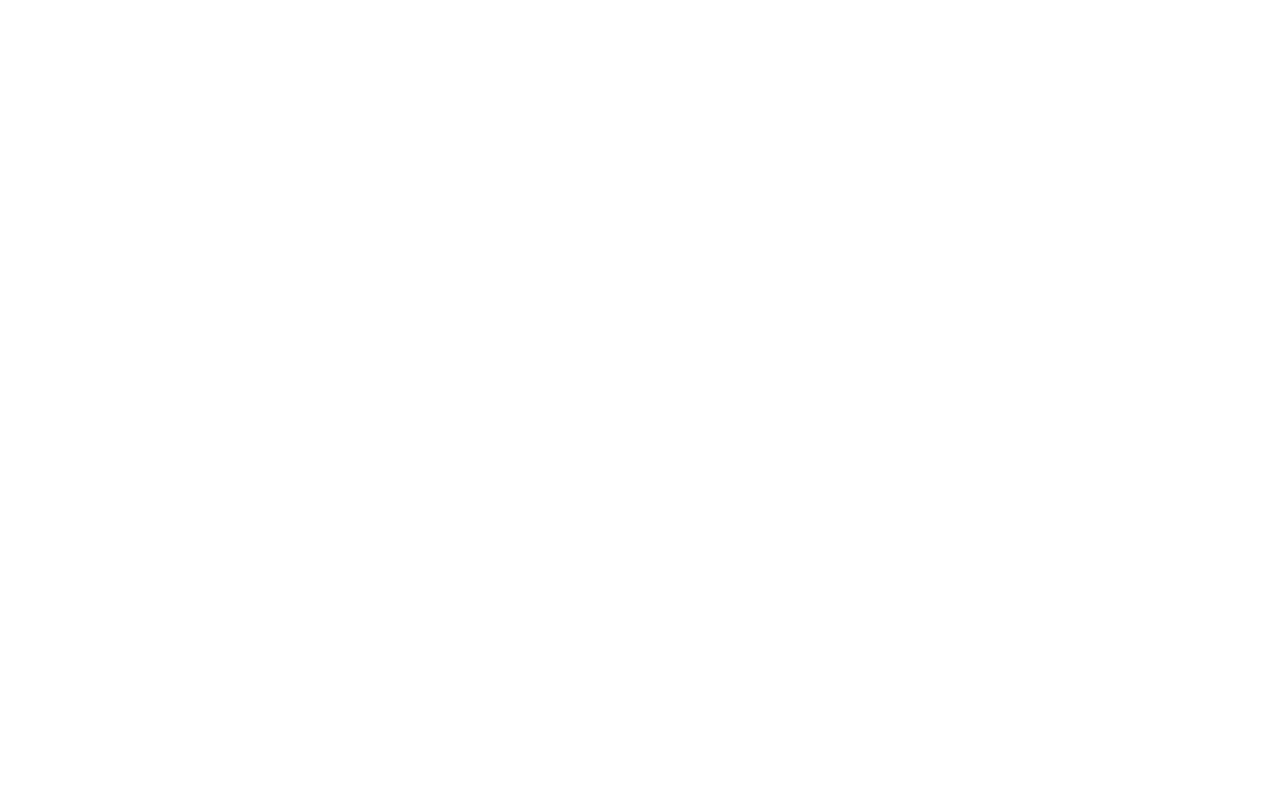
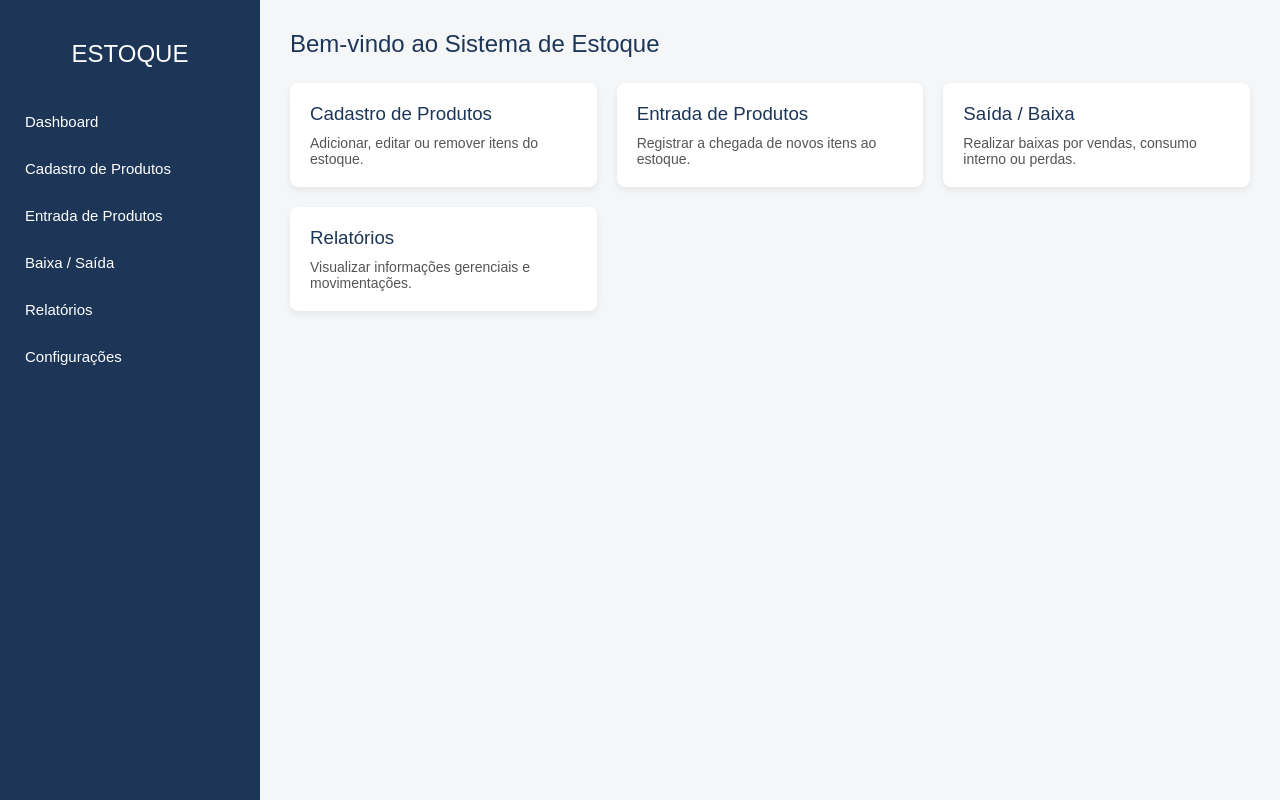
Before and after one commit to Camilasbw/Sistema-walle, a Flask app: page / in a window 1280 px wide. Before the commit the page is empty. Run offline with Flask 3, Linux system fonts and the light colour scheme.

Commit message:
camila nao faz 1 commit

```diff
--- a/app/main.py
+++ b/app/main.py
@@ -1,6 +1,6 @@
 from flask import Flask, jsonify, render_template, request
 
-app = Flask(__name__, template_folder='templates')
+app = Flask(__name__, template_folder='templates', static_folder='templates/static')
 
 @app.route('/', methods=['GET'])
 def index():
@@ -9,4 +9,4 @@ def index():
 
 
 if __name__ == '__main__':
-    app.run(debug=True)
+    app.run(debug=True, port='5001')
--- a/app/templates/index.html
+++ b/app/templates/index.html
@@ -1,11 +1,54 @@
 <!DOCTYPE html>
 <html lang="en">
+
 <head>
     <meta charset="UTF-8">
     <meta name="viewport" content="width=device-width, initial-scale=1.0">
-    <title>Document</title>
+    <title>Pagina Inicial</title>
+    <link rel="stylesheet" href="static/css/styles.css">
 </head>
+
 <body>
+    <aside class="sidebar">
+        <h2>ESTOQUE</h2>
+        <a href="#">Dashboard</a>
+        <a href="#">Cadastro de Produtos</a>
+        <a href="#">Entrada de Produtos</a>
+        <a href="#">Baixa / Saída</a>
+        <a href="#">Relatórios</a>
+        <a href="#">Configurações</a>
+    </aside>
 
+
+    <main class="main">
+        <div class="header">Bem-vindo ao Sistema de Estoque</div>
+
+
+        <div class="card-container">
+            <div class="card" onclick="location.href='cadastro_produto.html'">
+                <h3>Cadastro de Produtos</h3>
+                <p>Adicionar, editar ou remover itens do estoque.</p>
+            </div>
+
+
+            <div class="card" onclick="location.href='entrada_produto.html'">
+                <h3>Entrada de Produtos</h3>
+                <p>Registrar a chegada de novos itens ao estoque.</p>
+            </div>
+
+
+            <div class="card" onclick="location.href='saida_produto.html'">
+                <h3>Saída / Baixa</h3>
+                <p>Realizar baixas por vendas, consumo interno ou perdas.</p>
+            </div>
+
+
+            <div class="card" onclick="location.href='relatorios.html'">
+                <h3>Relatórios</h3>
+                <p>Visualizar informações gerenciais e movimentações.</p>
+            </div>
+        </div>
+    </main>
 </body>
+
 </html>
--- /dev/null
+++ b/app/templates/static/css/styles.css
@@ -0,0 +1,91 @@
+body {
+margin: 0;
+font-family: Arial, Helvetica, sans-serif;
+background-color: #f4f6f8;
+display: flex;
+height: 100vh;
+}
+
+
+.sidebar {
+width: 260px;
+background: #1d3557;
+color: #fff;
+display: flex;
+flex-direction: column;
+padding-top: 20px;
+}
+
+
+.sidebar h2 {
+text-align: center;
+margin-bottom: 30px;
+font-weight: 300;
+}
+
+
+.sidebar a {
+padding: 15px 25px;
+text-decoration: none;
+color: #fff;
+display: block;
+transition: 0.3s;
+font-size: 15px;
+}
+
+
+.sidebar a:hover {
+background: #457b9d;
+}
+
+
+.main {
+flex: 1;
+padding: 30px;
+}
+
+
+.header {
+font-size: 24px;
+margin-bottom: 25px;
+color: #1d3557;
+font-weight: 500;
+}
+
+
+.card-container {
+display: grid;
+grid-template-columns: repeat(auto-fill, minmax(260px, 1fr));
+gap: 20px;
+}
+
+
+.card {
+background: white;
+border-radius: 8px;
+padding: 20px;
+box-shadow: 0 3px 7px rgba(0,0,0,0.07);
+transition: transform 0.2s;
+cursor: pointer;
+}
+
+
+.card:hover {
+transform: translateY(-4px);
+box-shadow: 0 5px 14px rgba(0,0,0,0.12);
+}
+
+
+.card h3 {
+margin-top: 0;
+margin-bottom: 10px;
+font-weight: 500;
+color: #1d3557;
+}
+
+
+.card p {
+margin: 0;
+font-size: 14px;
+color: #555;
+}
```
